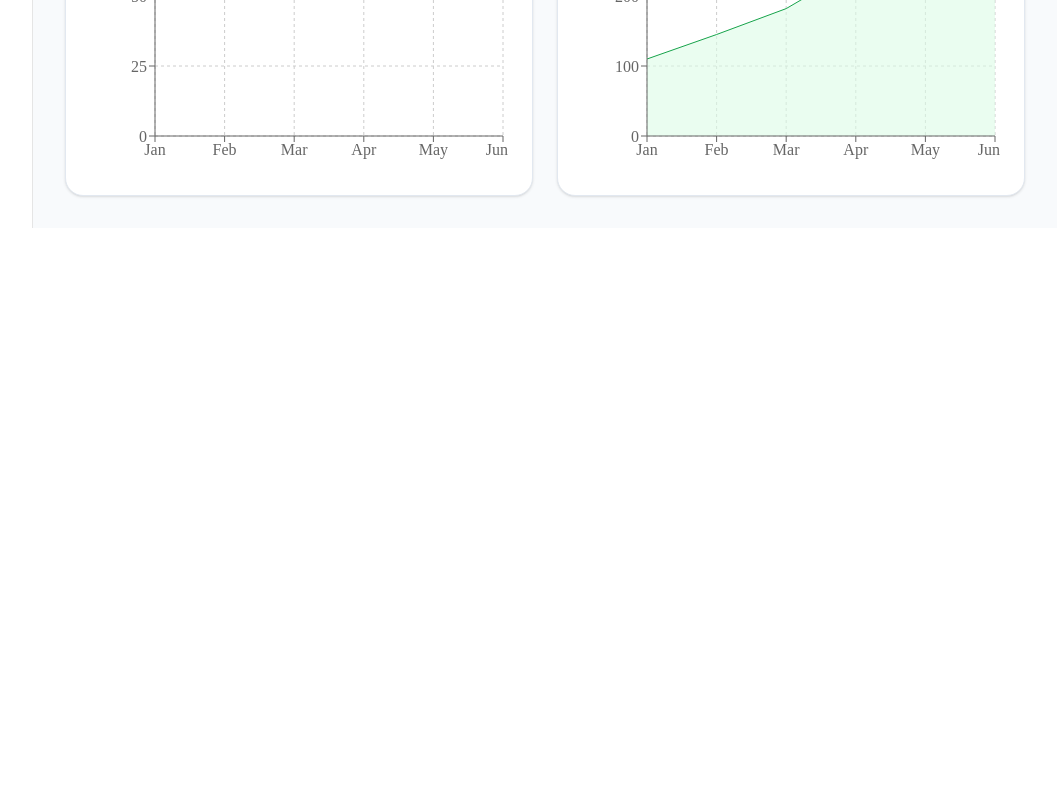
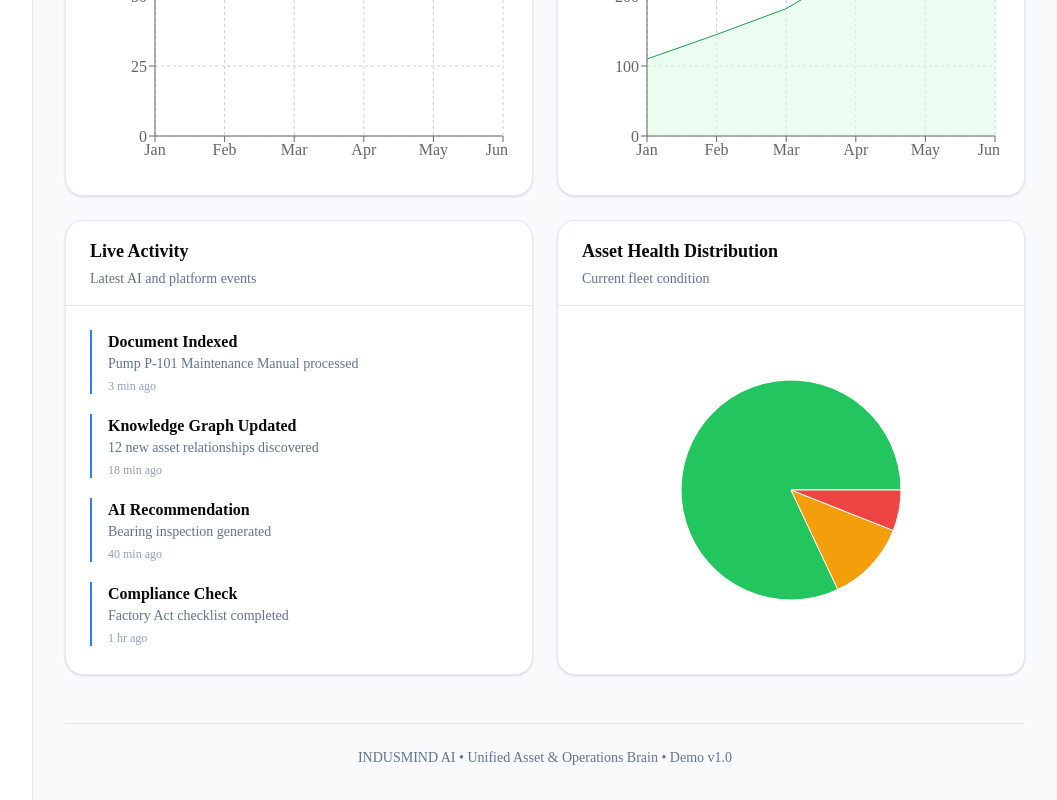
Before and after one commit to Luvsingh107/INDUSMIND-AI, a Next.js app in the folder frontend/: page / in a window 1280 px wide. Shown: the part 1770-2570 px from the top of the page, without its empty margins (223-1280 px from the left). Before the commit the page ends 1998 px from the top, so only its background shows below. Built offline with nearby package versions, Linux system fonts and the light colour scheme.

Commit message:
feat(frontend): complete mission control dashboard v1

```diff
--- a/frontend/app/page.tsx
+++ b/frontend/app/page.tsx
@@ -18,6 +18,10 @@ import PlantHealthChart from "@/components/charts/plant-health-chart";
 
 import KnowledgeGrowthChart from "@/components/charts/knowledge-growth-chart";
 
+import ActivityTimeline from "@/components/dashboard/activity-timeline";
+
+import AssetHealthChart from "@/components/dashboard/asset-health-chart";
+
 export default function HomePage() {
   return (
     <AppShell>
@@ -37,6 +41,11 @@ export default function HomePage() {
           <PlantHealthChart />
 
           <KnowledgeGrowthChart />
+
+          <ActivityTimeline />
+
+          <AssetHealthChart />
+
         </>
       </DashboardLayout>
     </AppShell>
--- /dev/null
+++ b/frontend/components/dashboard/activity-timeline.tsx
@@ -0,0 +1,34 @@
+"use client";
+
+import DashboardSection from "./dashboard-section";
+import { activityTimeline } from "@/data/activity";
+
+export default function ActivityTimeline() {
+  return (
+    <DashboardSection
+      title="Live Activity"
+      subtitle="Latest AI and platform events"
+    >
+      <div className="space-y-5">
+        {activityTimeline.map((item) => (
+          <div
+            key={item.id}
+            className="border-l-2 border-blue-500 pl-4"
+          >
+            <h4 className="font-semibold">
+              {item.type}
+            </h4>
+
+            <p className="text-sm text-slate-500">
+              {item.description}
+            </p>
+
+            <p className="mt-1 text-xs text-slate-400">
+              {item.time}
+            </p>
+          </div>
+        ))}
+      </div>
+    </DashboardSection>
+  );
+}
--- /dev/null
+++ b/frontend/components/dashboard/asset-health-chart.tsx
@@ -0,0 +1,49 @@
+"use client";
+
+import DashboardSection from "./dashboard-section";
+
+import { assetHealth } from "@/data/assets";
+
+import {
+  PieChart,
+  Pie,
+  Cell,
+  ResponsiveContainer,
+  Tooltip,
+} from "recharts";
+
+const COLORS = [
+  "#22C55E",
+  "#F59E0B",
+  "#EF4444",
+];
+
+export default function AssetHealthChart() {
+  return (
+    <DashboardSection
+      title="Asset Health Distribution"
+      subtitle="Current fleet condition"
+    >
+      <div className="h-80">
+        <ResponsiveContainer>
+          <PieChart>
+            <Pie
+              data={assetHealth}
+              dataKey="value"
+              outerRadius={110}
+            >
+              {assetHealth.map((_, index) => (
+                <Cell
+                  key={index}
+                  fill={COLORS[index]}
+                />
+              ))}
+            </Pie>
+
+            <Tooltip />
+          </PieChart>
+        </ResponsiveContainer>
+      </div>
+    </DashboardSection>
+  );
+}
--- a/frontend/components/layout/app-shell.tsx
+++ b/frontend/components/layout/app-shell.tsx
@@ -17,6 +17,9 @@ export default function AppShell({
 
         <main className="flex-1 p-8">
           {children}
+          <footer className="mt-12 border-t pt-6 text-center text-sm text-slate-500">
+            INDUSMIND AI • Unified Asset & Operations Brain • Demo v1.0
+          </footer>
         </main>
       </div>
     </div>
--- /dev/null
+++ b/frontend/data/activity.ts
@@ -0,0 +1,26 @@
+export const activityTimeline = [
+  {
+    id: 1,
+    type: "Document Indexed",
+    description: "Pump P-101 Maintenance Manual processed",
+    time: "3 min ago",
+  },
+  {
+    id: 2,
+    type: "Knowledge Graph Updated",
+    description: "12 new asset relationships discovered",
+    time: "18 min ago",
+  },
+  {
+    id: 3,
+    type: "AI Recommendation",
+    description: "Bearing inspection generated",
+    time: "40 min ago",
+  },
+  {
+    id: 4,
+    type: "Compliance Check",
+    description: "Factory Act checklist completed",
+    time: "1 hr ago",
+  },
+];
--- /dev/null
+++ b/frontend/data/assets.ts
@@ -0,0 +1,5 @@
+export const assetHealth = [
+  { name: "Healthy", value: 82 },
+  { name: "Warning", value: 12 },
+  { name: "Critical", value: 6 },
+];
```
